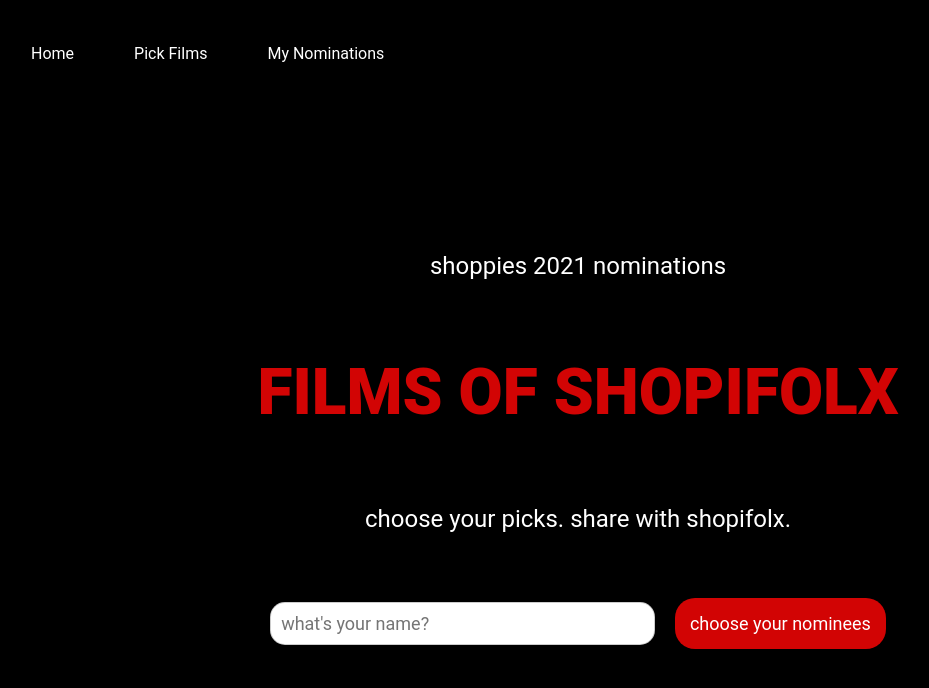
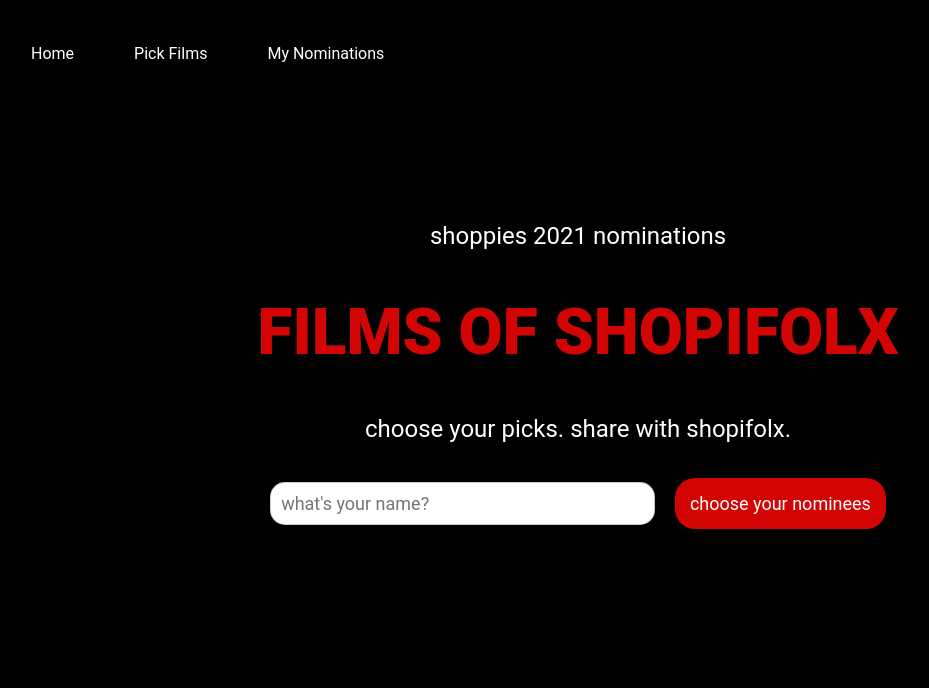
Before and after one commit to akhterare/films-of-shopifolx, a React (Create React App) app in the folder frontend/: page / in a window 1280 px wide. Shown: the top 688 px of the page, without its empty margins (62-991 px from the left). Built offline with nearby package versions, Linux system fonts and the light colour scheme; the HTML template or start-up script is replaced by a standard one.

Commit message:
Removed h4 padding

```diff
--- a/frontend/src/GlobalStyles.js
+++ b/frontend/src/GlobalStyles.js
@@ -38,6 +38,7 @@ const GlobalStyles =  createGlobalStyle`
     }
 
     h2 {
+        padding: 0px;
         font-family: Roboto, sans-serif;
         font-style: normal;
         font-weight: normal;
--- a/frontend/src/components/Welcome/Welcome.styles.js
+++ b/frontend/src/components/Welcome/Welcome.styles.js
@@ -24,7 +24,6 @@ export const WelcomeTitle = styled.h1`
 `;
 
 export const WelcomeSubTitles = styled.h3`
-    padding: 30px;
     text-align: center;
     color: #FFFFFF;
     text-shadow: 0px 4px 4px rgba(0, 0, 0, 0.25);
```
